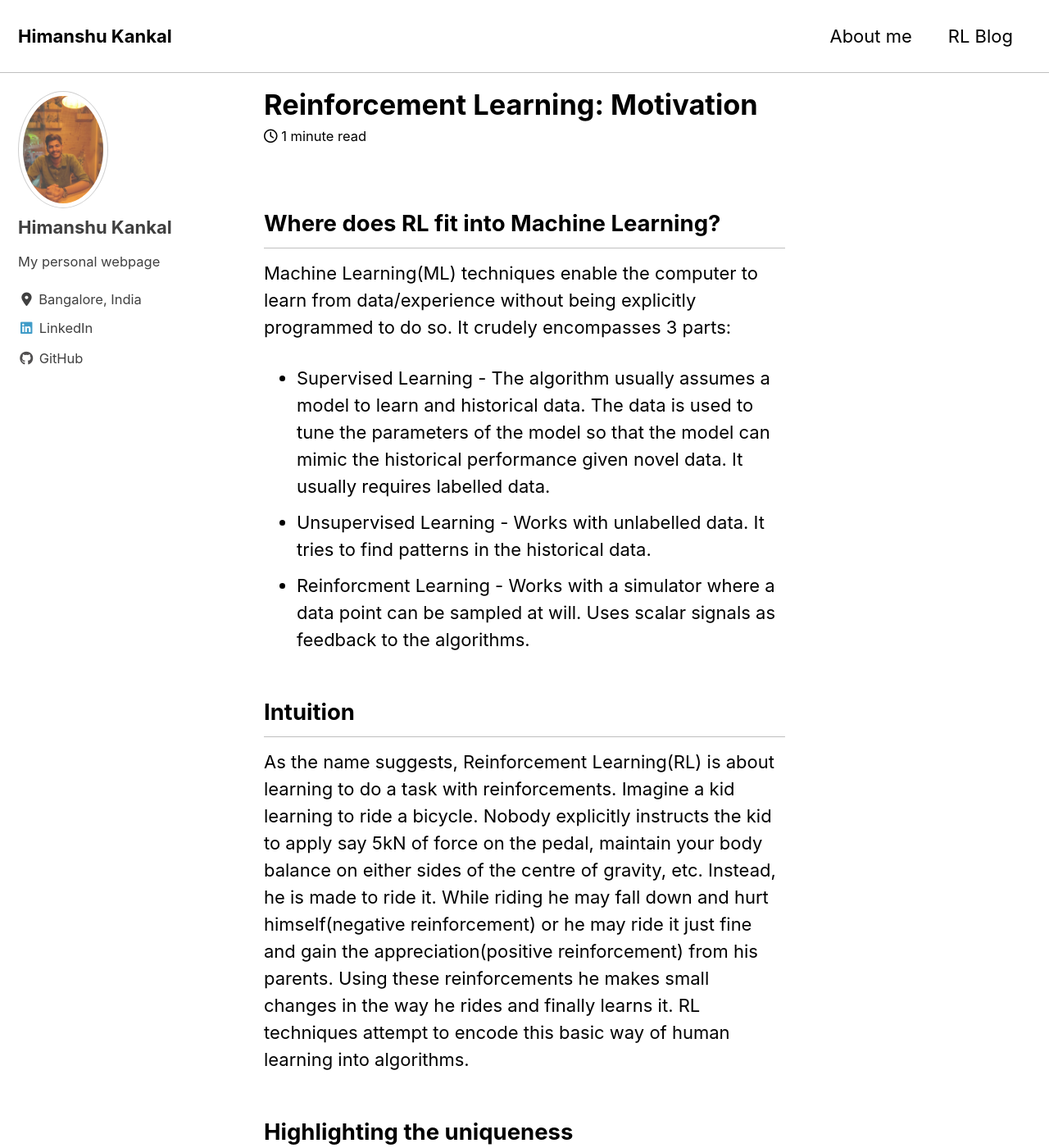
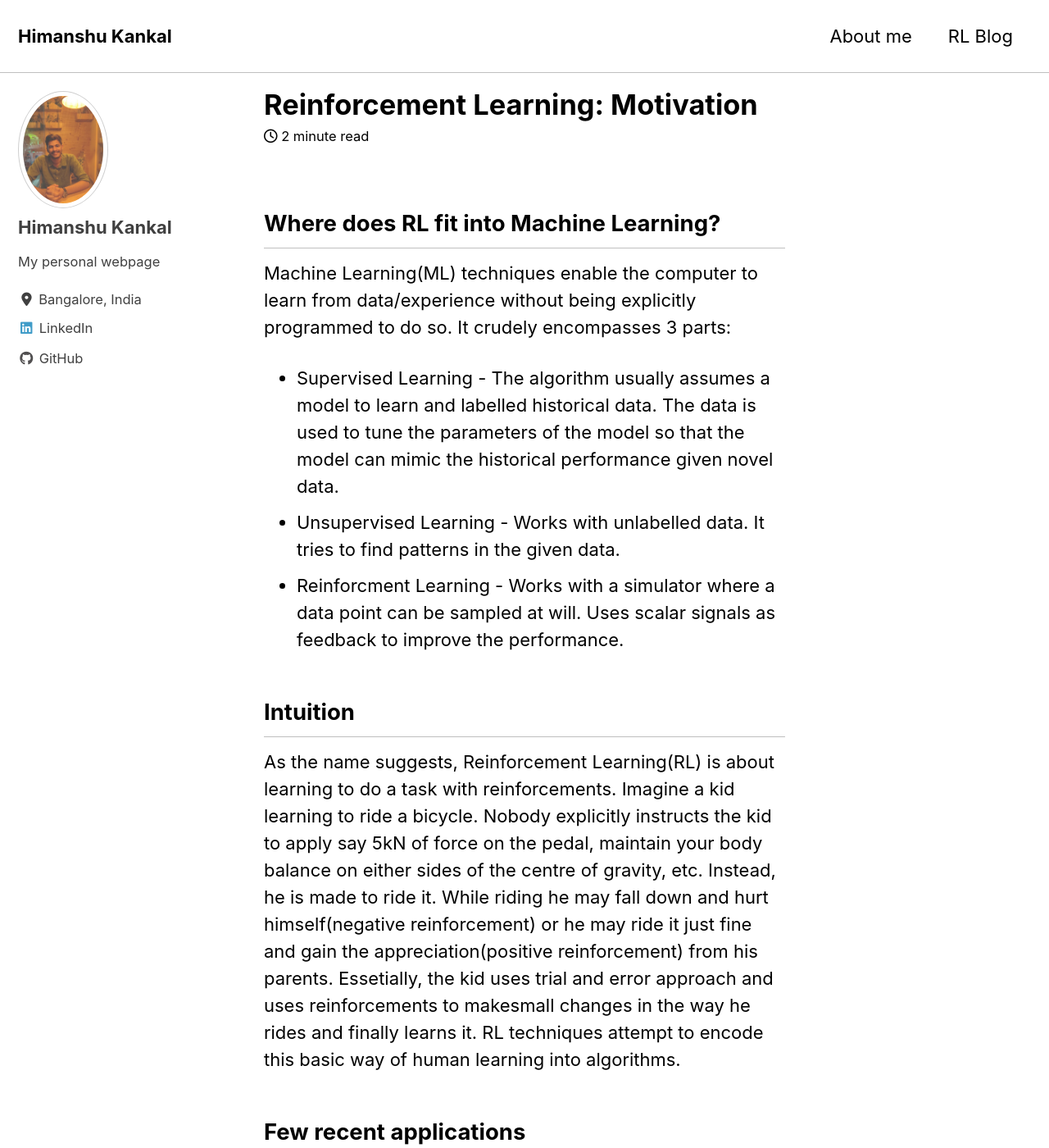
Before and after one commit to HimanUK/himanuk.github.io, a Jekyll site: the page built from _posts/2020-04-12-Intuition.md, in a window 1280 px wide and 1400 px high. Shown: the whole window at 82% size. Built offline with Jekyll 4.4.1, drawn with Linux system fonts in a browser that asks for light colours; cached includes are drawn as plain includes; nearby versions of some CDN libraries; part of the change alters nothing that is shown; some of the changed text lies outside the part shown.

Commit message:
Update 2020-04-12-Intuition.md

```diff
--- a/_posts/2020-04-12-Intuition.md
+++ b/_posts/2020-04-12-Intuition.md
@@ -10,15 +10,24 @@ comments: "true"
 ## Where does RL fit into Machine Learning?
 
 Machine Learning(ML) techniques enable the computer to learn from data/experience without being explicitly programmed to do so. It crudely encompasses 3 parts:
-* Supervised Learning - The algorithm usually assumes a model to learn and historical data. The data is used to tune the parameters of the model so that the model can mimic the historical performance given novel data. It usually requires labelled data.
-* Unsupervised Learning - Works with unlabelled data. It tries to find patterns in the historical data.
-* Reinforcment Learning - Works with a simulator where a data point can be sampled at will. Uses scalar signals as feedback to the algorithms.
+* Supervised Learning - The algorithm usually assumes a model to learn and labelled historical data. The data is used to tune the parameters of the model so that the model can mimic the historical performance given novel data.
+* Unsupervised Learning - Works with unlabelled data. It tries to find patterns in the given data.
+* Reinforcment Learning - Works with a simulator where a data point can be sampled at will. Uses scalar signals as feedback to improve the performance.
 
 ## Intuition
 
-As the name suggests, Reinforcement Learning(RL) is about learning to do a task with reinforcements. Imagine a kid learning to ride a bicycle. Nobody explicitly instructs the kid to apply say 5kN of force on the pedal, maintain your body balance on either sides of the centre of gravity, etc. Instead, he is made to ride it. While riding he may fall down and hurt himself(negative reinforcement) or he may ride it just fine and gain the appreciation(positive reinforcement) from his parents. Using these reinforcements he makes small changes in the way he rides and finally learns it. RL techniques attempt to encode this basic way of human learning into algorithms.
+As the name suggests, Reinforcement Learning(RL) is about learning to do a task with reinforcements. Imagine a kid learning to ride a bicycle. Nobody explicitly instructs the kid to apply say 5kN of force on the pedal, maintain your body balance on either sides of the centre of gravity, etc. Instead, he is made to ride it. While riding he may fall down and hurt himself(negative reinforcement) or he may ride it just fine and gain the appreciation(positive reinforcement) from his parents. Essetially, the kid uses trial and error approach and uses reinforcements to makesmall changes in the way he rides and finally learns it. RL techniques attempt to encode this basic way of human learning into algorithms.
+
+## Few recent applications
+
+## Formal
+
+Formally, RL is a sequential decision making framework wherein an agent learns the mapping from situations to actions
 
 ## Highlighting the uniqueness
 
 RL in my opinion, is more generalized than supervised or unsupervised learning.
-In supervised learning, one uses the notion of a loss function Reward signals over loss function
+
+In Supervised learning, one uses the notion of a loss function to correct the model parameters whereas we use reward signals to accomplish the same task in RL. When one uses the notion of a loss function, one not only knows what direction the optimal result lies but also has a crude idea of how far it is. In a generic RL setting we are deviod of that distance information. A good RL algorithm is capable of learning with {+1,-1} reward signals.
+
+In Supervised and Unsupervised learning, finite data points are provided to run the algorithm. Whatever the algorithm has to accomplish is to be done using the given data. Additionally, one does not have any control on the data. However, RL we have a simulator. We can get as many data points as we need but the aim is to learn using as few data points as possible. Also, in a few settings, RL enjoys the luxury of sampling the data points anywhere in the input space.  As a result, one faces a dilemma between sampling more data points from a region to improve its understanding or explore other regions. Crudely, this is known as the exploration-exploitation tradeoff.
```
